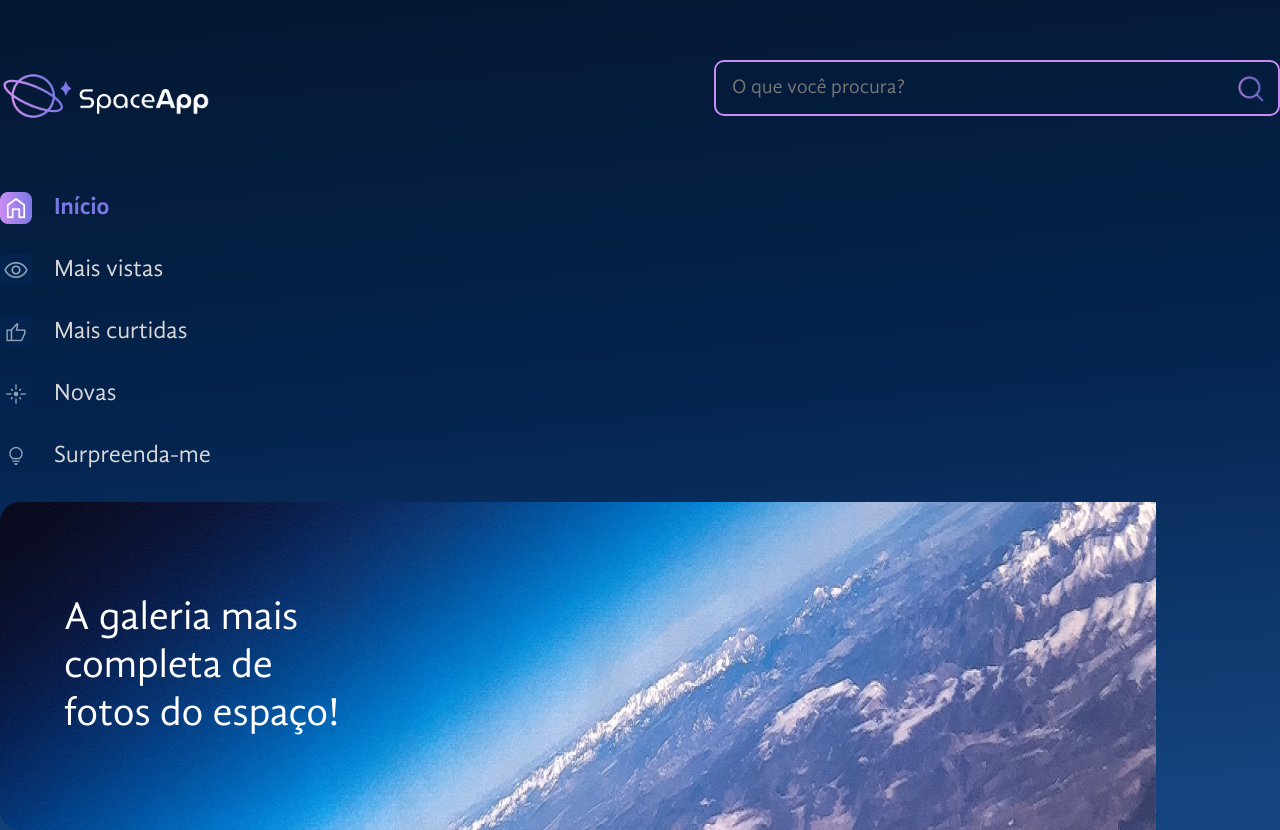
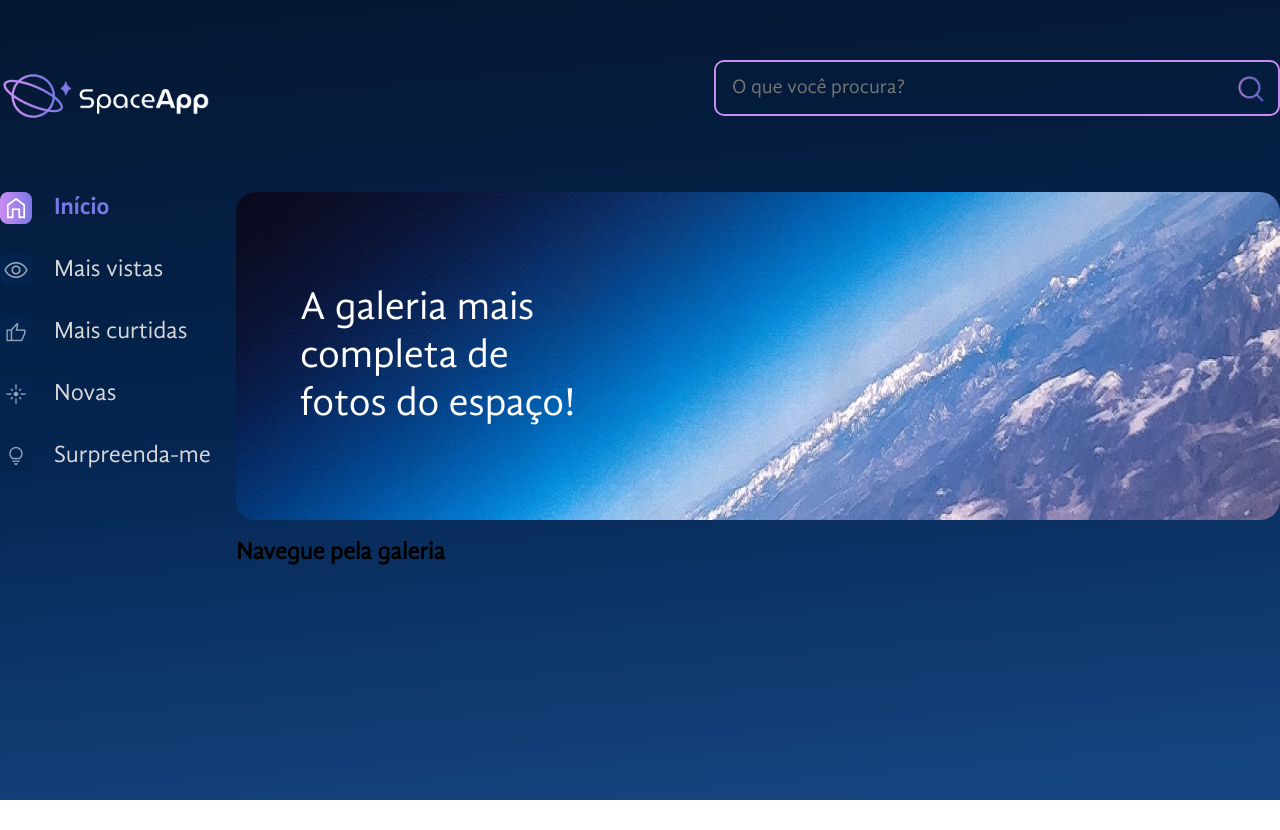
Before and after one commit to Caio-Pfaltzgraff/space-app, a React (Vite) app: page / in a window 1280 px wide. After the commit the page ends 800 px from the top, so only its background shows below. Built offline with nearby package versions, Linux system fonts and the light colour scheme.

Commit message:
Layout desktop

```diff
--- a/src/App.jsx
+++ b/src/App.jsx
@@ -4,6 +4,7 @@
 import Aside from "./components/Aside";
 import Banner from "./components/Banner";
 import banner from './assets/banner.png'
+import Galeria from "./components/Galeria";
 
 const FundoGradiente = styled.div`
   background: linear-gradient(175deg, #041833 4.16%, #04244F 48%, #154580 96.76%);
@@ -11,17 +12,43 @@
   min-height: 100vh;
 `;
 
+const AppContainer = styled.div`
+  width: 1320px;
+  margin: 0 auto;
+  max-width: 100%;
+`;
+
+const MainContainer = styled.main`
+  display: flex;
+  gap: 24px;
+`;
+
+const ConteudoGaleria = styled.section`
+  display: flex;
+  flex-direction: column;
+  flex-grow: 1;
+`;
+
 function App() {
 
   return (
     <FundoGradiente>
       <GlobalStyles />
+      <AppContainer>
         <Header />
+        <MainContainer>
           <Aside />
+          <ConteudoGaleria>
             <Banner
               backgroundImage={banner}
               texto="A galeria mais completa de fotos do espaço!"
             />
+            <Galeria />
+          </ConteudoGaleria>
+
+        </MainContainer>
+
+      </AppContainer>
     </FundoGradiente>
   )
 }
--- /dev/null
+++ b/src/components/Galeria/index.jsx
@@ -0,0 +1,7 @@
+const Galeria = () => {
+    return (
+        <h2>Navegue pela galeria</h2>
+    )
+}
+
+export default Galeria
```
Lines whose indentation alone changed are shown as unchanged.
